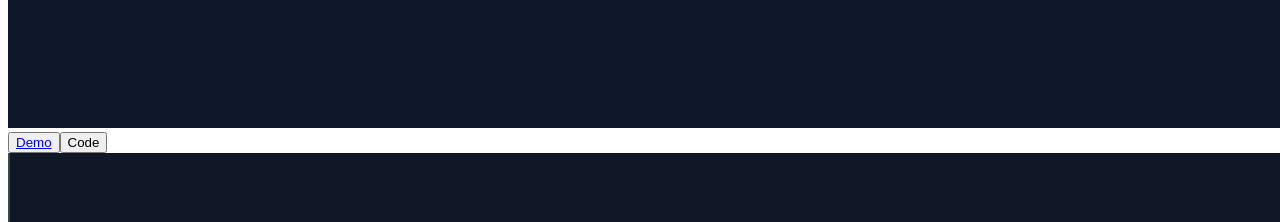
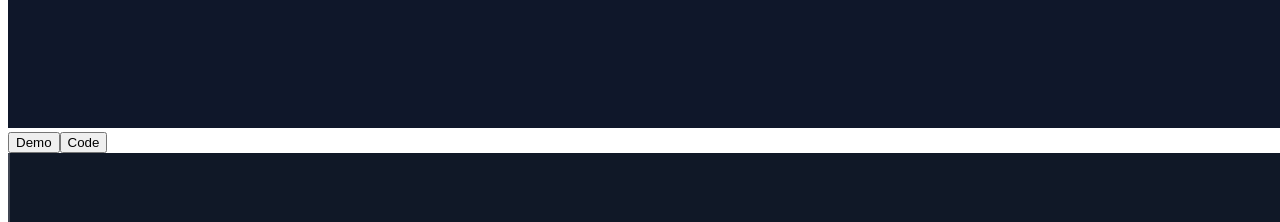
Before and after one commit to khareenp/portfolio_website, a React (Create React App) app: page / in a window 1280 px wide. Shown: the part 2760-2982 px from the top of the page. Built offline with nearby package versions, Linux system fonts and the light colour scheme.

Commit message:
removed code for deployment

```diff
--- a/src/components/Portfolio.jsx
+++ b/src/components/Portfolio.jsx
@@ -60,7 +60,7 @@ const Portfolio = () => {
           <p className="py-6">Checkout some of my work right here</p>
         </div>
         <div className="grid sm:grid-cols-2 md:grid-cols-3 gap-8 px-12 sm:px-0">
-          {portfolios.map(({ id, src, codeLink }) => (
+          {portfolios.map(({ id, src }) => (
             <div key={id} className="shadow-md shadow-gray-600 rounded-lg">
               <img
                 src={src}
@@ -69,7 +69,7 @@ const Portfolio = () => {
               />
               <div className="flex items-center justify-center">
                 <button className="w-1/2 px-6 py-3 m-4 hover:scale-105 duration-200">
-                  <a href="#">Demo</a>
+                  Demo
                 </button>
                 <button className="w-1/2 px-6 py-3 m-4 hover:scale-105 duration-200">
                   Code
```
